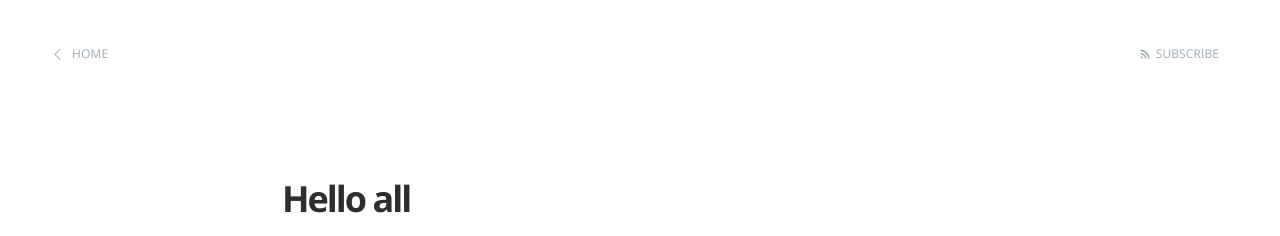
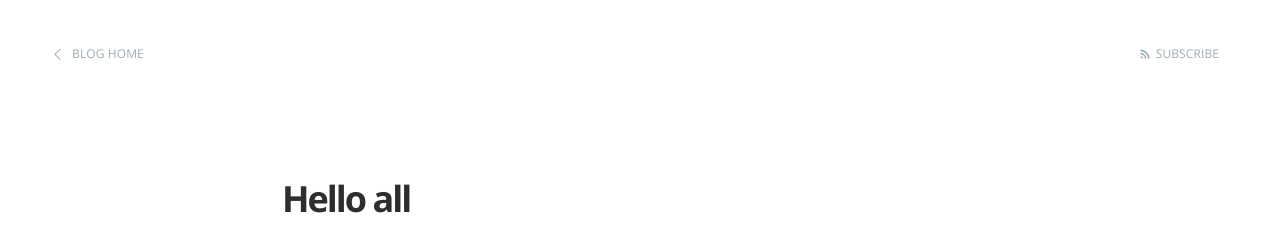
Before and after one commit to Sam-2727/Sam-2727.github.io, a Jekyll site: the page built from _posts/2013-11-10-welcome-to-jekyll.markdown, in a window 1280 px wide. Shown: the top 236 px of the page. Built offline with Jekyll 4.4.1, drawn with Linux system fonts in a browser that asks for light colours.

Commit message:
Update post.html

```diff
--- a/_layouts/post.html
+++ b/_layouts/post.html
@@ -7,8 +7,8 @@
 
 <header class="main-header post-head {% if page.cover %}" style="background-image: url({{ page.cover }}) {%else%}no-cover{% endif %}">
     <nav class="main-nav {% if page.cover %} overlay {% endif %} clearfix">
-        <a class="back-button icon-arrow-left" href="https://samchristian.org">Home</a>
-        <a class="subscribe-button icon-feed" href="https://samchristian.org/feed.xml">Subscribe</a>
+        <a class="back-button icon-arrow-left" href="https://blog.samchristian.org">Blog Home</a>
+        <a class="subscribe-button icon-feed" href="https://blog.samchristian.org/feed.xml">Subscribe</a>
     </nav>
 </header>
 
```
